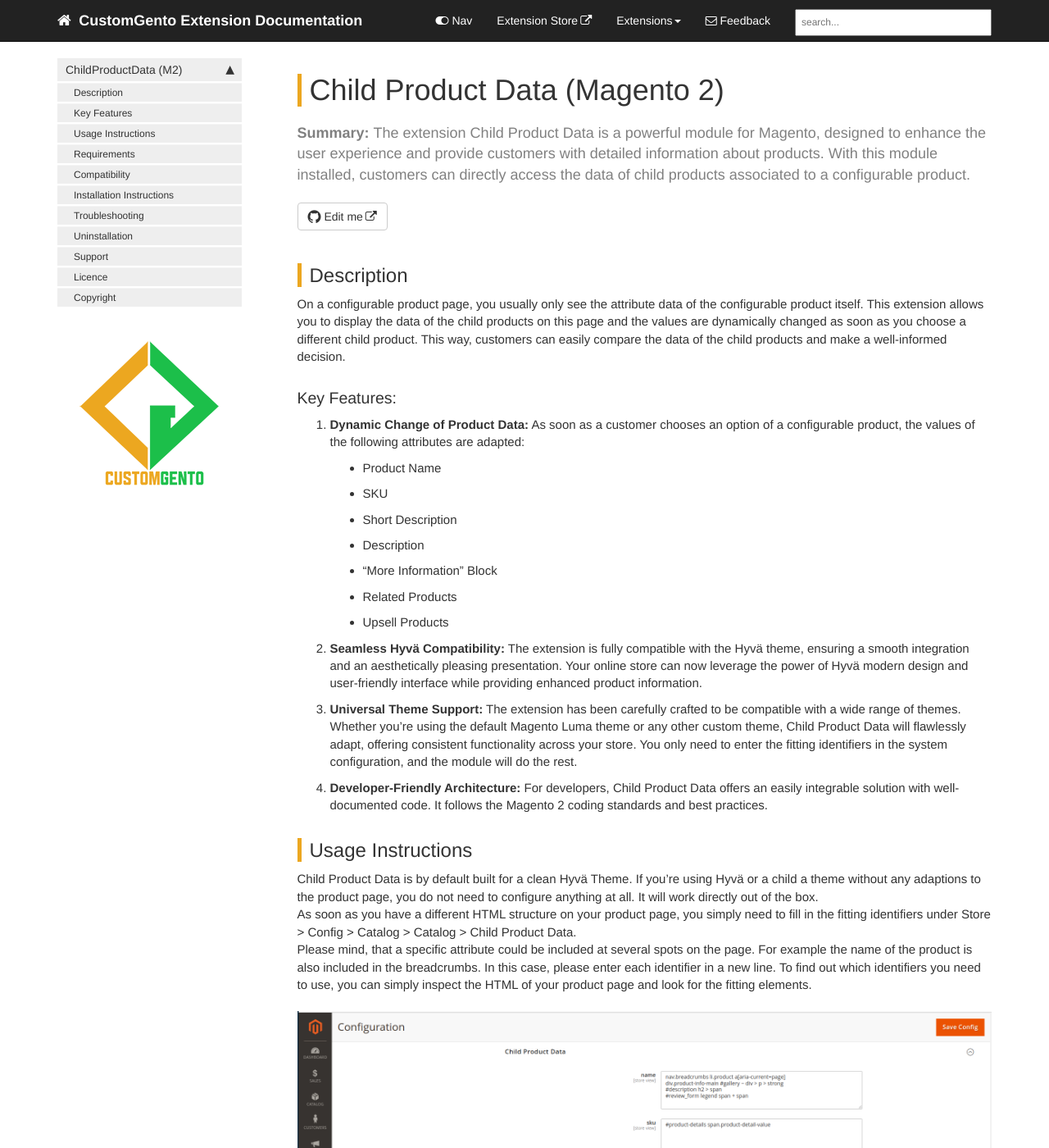
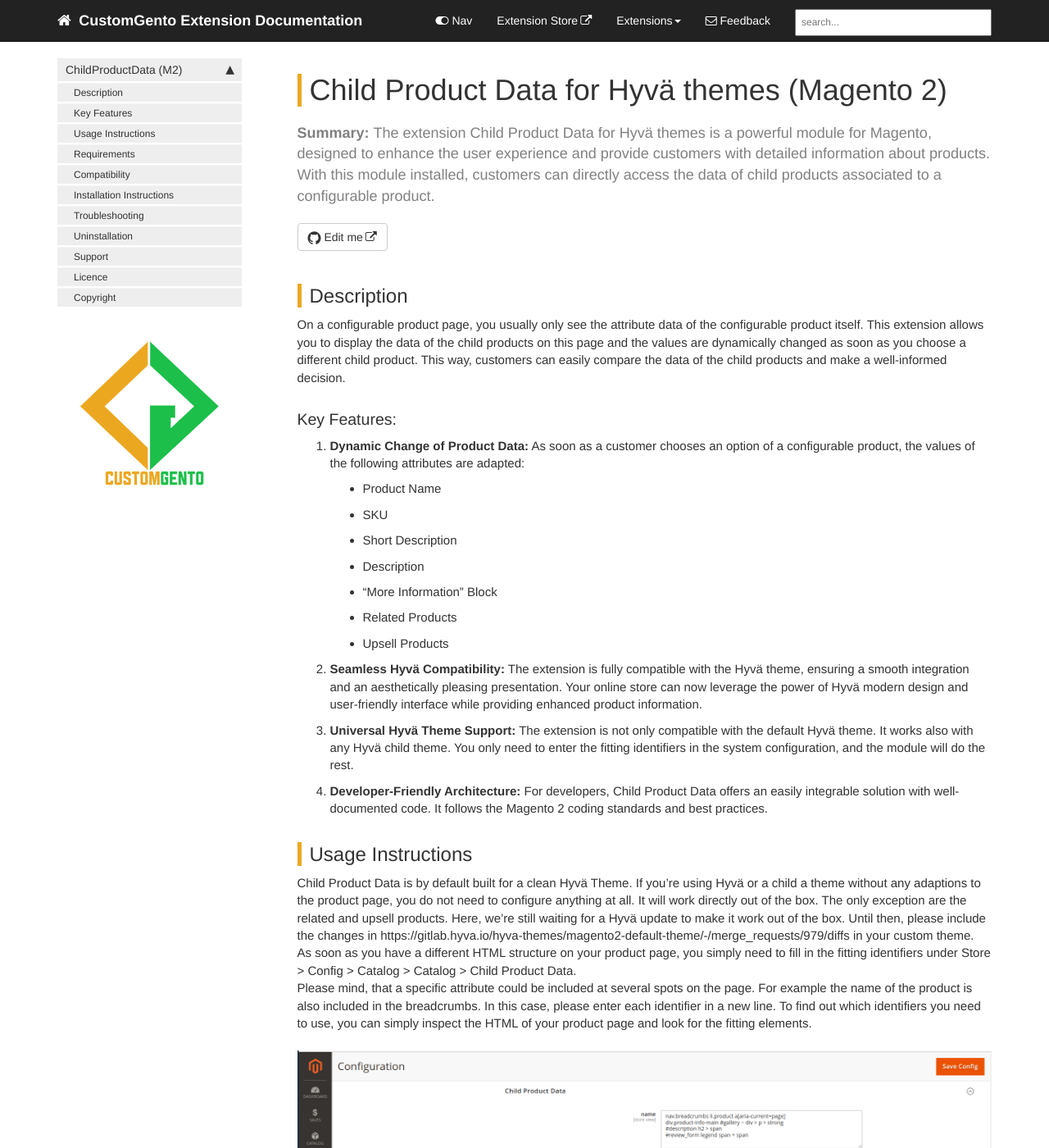
Before and after one commit to customgento/docs, a Jekyll site: the page built from pages/child-product-data-m2.md, in a window 1280 px wide and 1400 px high. Shown: the whole window at 82% size. Built offline with Jekyll 4.4.1, drawn with Linux system fonts in a browser that asks for light colours; comment, search, counter and statistics services are not loaded; some of the changed text lies outside the part shown.

Commit message:
Make obvious, that this is Hyvä, DEV-241

```diff
--- a/pages/child-product-data-m2.md
+++ b/pages/child-product-data-m2.md
@@ -1,7 +1,7 @@
 ---
-title: Child Product Data (Magento 2)
+title: Child Product Data for Hyv&auml; themes (Magento 2)
 permalink: child-product-data-m2.html
-summary: "The extension Child Product Data is a powerful module for Magento, designed to enhance the user experience and provide customers with detailed information about products. With this module installed, customers can directly access the data of child products associated to a configurable product."
+summary: "The extension Child Product Data for Hyv&auml; themes is a powerful module for Magento, designed to enhance the user experience and provide customers with detailed information about products. With this module installed, customers can directly access the data of child products associated to a configurable product."
 sidebar: cpd_m2_sidebar
 toc: false
 ---
@@ -21,13 +21,13 @@ On a configurable product page, you usually only see the attribute data of the c
    - Related Products
    - Upsell Products
 2. **Seamless Hyv&auml; Compatibility:** The extension is fully compatible with the Hyv&auml; theme, ensuring a smooth integration and an aesthetically pleasing presentation. Your online store can now leverage the power of Hyv&auml; modern design and user-friendly interface while providing enhanced product information.
-3. **Universal Theme Support:** The extension has been carefully crafted to be compatible with a wide range of themes. Whether you're using the default Magento Luma theme or any other custom theme, Child Product Data will flawlessly adapt, offering consistent functionality across your store. You only need to enter the fitting identifiers in the system configuration, and the module will do the rest.
+3. **Universal Hyv&auml; Theme Support:** The extension is not only compatible with the default Hyv&auml; theme. It works also with any Hyv&auml; child theme. You only need to enter the fitting identifiers in the system configuration, and the module will do the rest.
 4. **Developer-Friendly Architecture:** For developers, Child Product Data offers an easily integrable solution with well-documented code. It follows the Magento 2 coding standards and best practices.
 
 ## Usage Instructions
 Child Product Data is by default built for a clean Hyv&auml; Theme.
 If you're using Hyv&auml; or a child a theme without any adaptions to the product page, you do not need to configure anything at all.
-It will work directly out of the box.
+It will work directly out of the box. The only exception are the related and upsell products. Here, we're still waiting for a Hyv&auml; update to make it work out of the box. Until then, please include the changes in https://gitlab.hyva.io/hyva-themes/magento2-default-theme/-/merge_requests/979/diffs in your custom theme.
 As soon as you have a different HTML structure on your product page, you simply need to fill in the fitting identifiers under Store > Config > Catalog > Catalog > Child Product Data.
 Please mind, that a specific attribute could be included at several spots on the page. For example the name of the product is also included in the breadcrumbs. In this case, please enter each identifier in a new line.
 To find out which identifiers you need to use, you can simply inspect the HTML of your product page and look for the fitting elements.
@@ -40,6 +40,7 @@ If you do not want to change the data for a specific attribute, you can simply l
 ![Output]({{ "images/child-product-data/child-product-data-output.png" }} "Product page with changed child data (e.g. breadcrumbs, title, SKU)")
 
 ## Requirements
+- hyva-themes/magento2-theme-module: `~1.1`
 - magento/framework: `~102.0||~103.0`
 - magento/module-catalog: `~103.0||~104.0`
 - magento/module-configurable-product: `~100.4`
```
